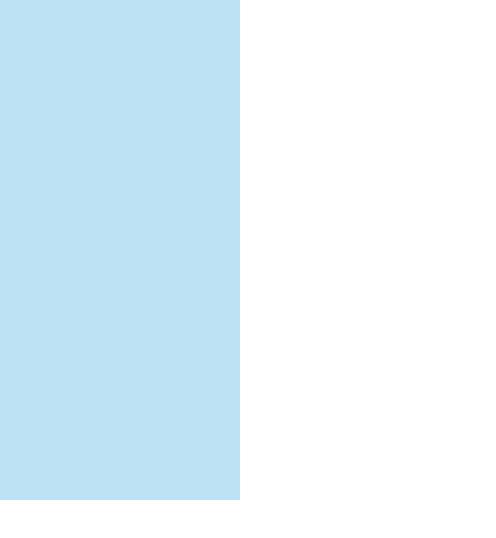
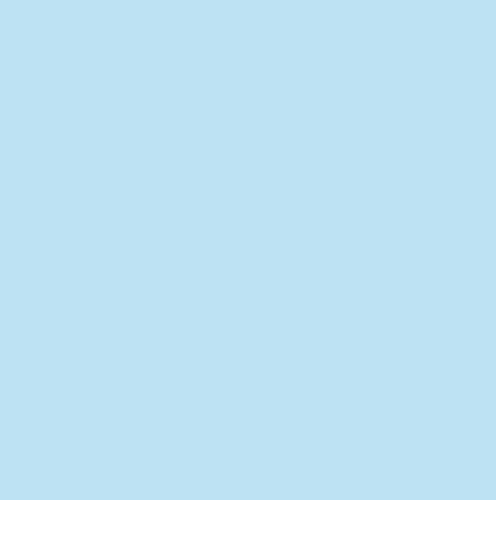
Before and after one commit to wt114/alps.responsive.animation, a plain HTML site: page index.html in a window 1280 px wide. Shown: the full height of the page, 784-1280 px from the left. Drawn offline with Linux system fonts and the light colour scheme.

Commit message:
modify css

```diff
--- a/gwdpagedeck_style.css
+++ b/gwdpagedeck_style.css
@@ -1 +1 @@
-.gwd-pagedeck{position:relative}.gwd-pagedeck>.gwd-page.transparent{opacity:0}.gwd-pagedeck>.gwd-page{position:absolute;top:0;left:0;-webkit-transition-property:-webkit-transform,opacity;-moz-transition-property:transform,opacity;transition-property:transform,opacity}.gwd-pagedeck>.gwd-page.linear{transition-timing-function:linear}.gwd-pagedeck>.gwd-page.ease-in{transition-timing-function:ease-in}.gwd-pagedeck>.gwd-page.ease-out{transition-timing-function:ease-out}.gwd-pagedeck>.gwd-page.ease{transition-timing-function:ease}.gwd-pagedeck>.gwd-page.ease-in-out{transition-timing-function:ease-in-out}.linear *,.ease-in *,.ease-out *,.ease *,.ease-in-out *{-webkit-transform:translateZ(0);transform:translateZ(0)}
+.gwd-pagedeck{position:relative}.gwd-pagedeck>.gwd-page.transparent{opacity:0}.gwd-pagedeck>.gwd-page{position:absolute;top:0;left:0;-webkit-transition-property:-webkit-transform,opacity;-moz-transition-property:transform,opacity;transition-property:transform,opacity;width:1px;min-width:100%}.gwd-pagedeck>.gwd-page.linear{transition-timing-function:linear}.gwd-pagedeck>.gwd-page.ease-in{transition-timing-function:ease-in}.gwd-pagedeck>.gwd-page.ease-out{transition-timing-function:ease-out}.gwd-pagedeck>.gwd-page.ease{transition-timing-function:ease}.gwd-pagedeck>.gwd-page.ease-in-out{transition-timing-function:ease-in-out}.linear *,.ease-in *,.ease-out *,.ease *,.ease-in-out *{-webkit-transform:translateZ(0);transform:translateZ(0)}
```
